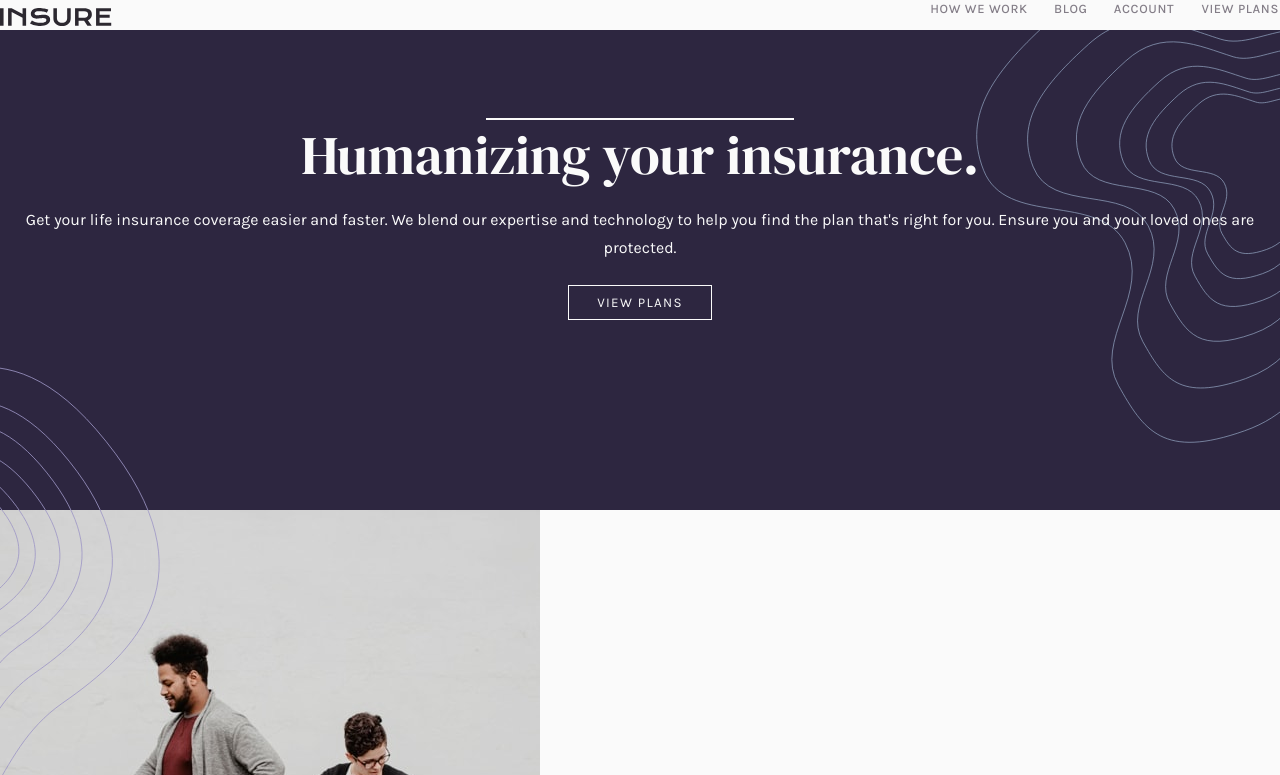
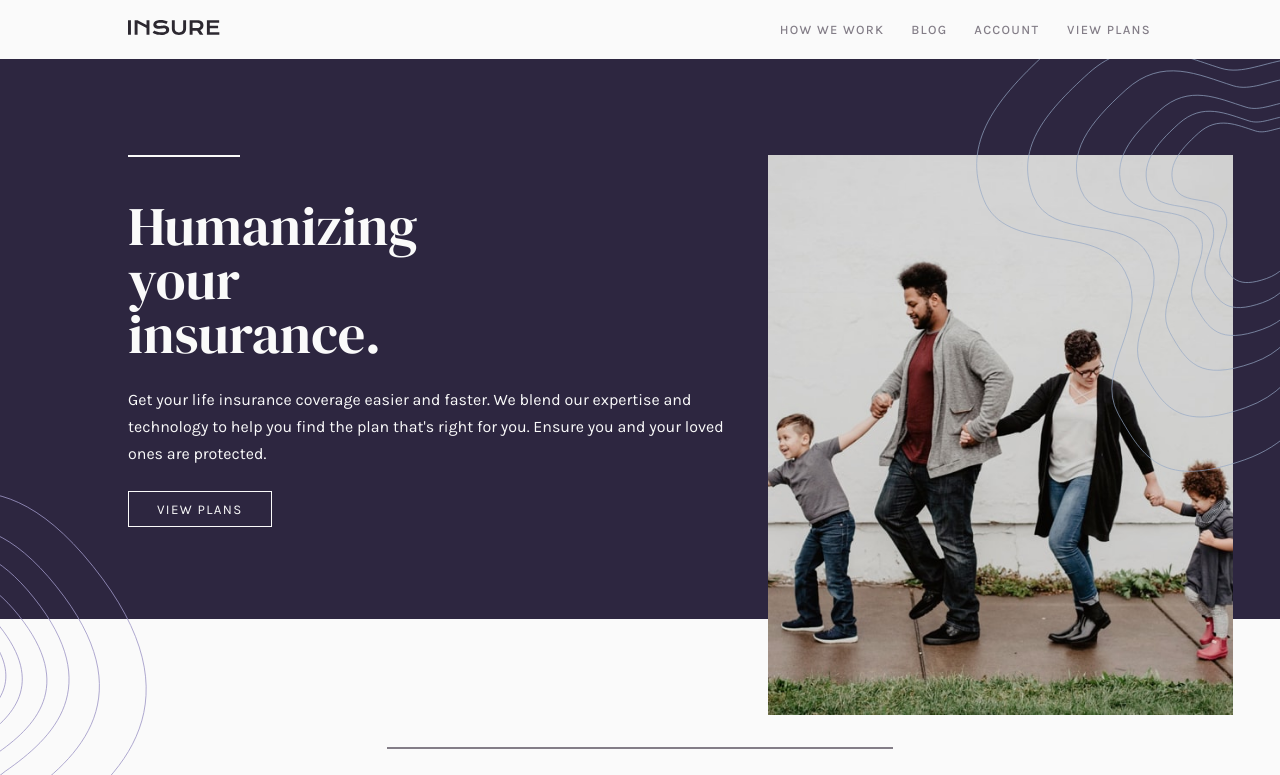
Before and after one commit to o-ashour/insure-landing-page, a website built with Parcel: page src/index.html in a window 1280 px wide. Shown: the top 775 px of the page. Built offline with nearby package versions, Linux system fonts and the light colour scheme.

Commit message:
fixed up nav and intro desktop

```diff
--- a/src/index.html
+++ b/src/index.html
@@ -27,14 +27,14 @@
   <div class="intro">
     <img class="hero-img-mobile" src="./images/image-intro-mobile.jpg" alt="Family walking together">
     <div class="plans">
-      <hr>
+      <div class="clear-fix"><hr></div>
       <h1>Humanizing your insurance.</h1>
       <p>Get your life insurance coverage easier and faster. We blend our expertise and technology to help you find the plan that's right for you. Ensure you and your loved ones are protected.</p>
       <a href="#"><button>VIEW PLANS</button></a>
     </div>
     <img class="hero-img-desktop" src="./images/image-intro-desktop.jpg" alt="Family walking together">
+  </div>
 
-  </div>
   <section class="pitch">
     <hr>
     <h2>We're different</h2>
--- a/src/scss/main.scss
+++ b/src/scss/main.scss
@@ -27,10 +27,6 @@ h6 {
 }
 
 header {
-  // display: flex;
-  // justify-content: space-between;
-  // align-items: center;
-  // margin: 1.5em;
   position: relative;
 
   .clearfix::after {
@@ -40,34 +36,27 @@ header {
   }
 
   .mobile-head {
-    // display: flex;
-    // align-items: center ;
     padding: 1.25em 1.5em;
   }
 
   .logo {
     display: inline-block;
     padding-top: 0.5em;
-    // position: relative;
-    // top: 0.5em;
   }
+
   .nav-menu-icon {
-    // display: inline;
     float: right;
     cursor: pointer;
-    // background-color: blue;
   }
 
   nav {
     display: none;
-    // height: 37em;
     width: 100%;
     position: absolute;
     background: $neutral-1 url(../images/bg-pattern-mobile-nav.svg) bottom no-repeat;
     z-index: 1;
     background-size: 100%;
     padding: 3em 1.75em;
-    // transition: 0.7s;
 
     ul {
       text-align: center;
@@ -111,19 +100,25 @@ header {
   .plans {
     min-height: 30em;
     position: relative;
-    background: $primary-1;
-    background-image: url(../images/bg-pattern-intro-left-mobile.svg);
-    background-position: left top;
-    background-repeat: no-repeat;
+    background: $primary-1 url(../images/bg-pattern-intro-left-mobile.svg) left top no-repeat;
     color: $neutral-3;
     padding: 5em 1.4em 4em 1.4em;
     text-align: center;
   }
 
+  .plans::after {
+    content: '';
+    background: url(../images/bg-pattern-intro-right-mobile.svg) no-repeat right 20.8em;
+    position: absolute;
+    width: 100%;
+    height: 42em;
+    top: 0;
+    right: 0;
+  }
+
   hr {
     display: none;
     border: 0.01em solid $neutral-3;
-    // border-width: 1em;
   }
 
   h1 {
@@ -135,16 +130,6 @@ header {
   p {
     margin: 1.5em 0;
     line-height: 1.7;
-  }
-
-  .plans::after {
-    content: '';
-    background: url(../images/bg-pattern-intro-right-mobile.svg) no-repeat right 20.8em;
-    position: absolute;
-    width: 100%;
-    height: 42em;
-    top: 0;
-    right: 0;
   }
 }
 
@@ -250,12 +235,23 @@ footer {
 
 @media (min-width: 900px) {
 
+  body {
+    overflow-x: hidden;
+  }
+
   header {
     position: static;
     display: flex;
     justify-content: space-between;
+    align-items: center;
+    padding: 1.25em 8em;
 
     .mobile-head {
+      padding: 0;
+    }
+
+    .logo {
+      width: 5.75em;
       padding: 0;
     }
 
@@ -272,7 +268,7 @@ footer {
 
       ul {
         font-size: 0.8rem;
-        letter-spacing: 0.05em;
+        letter-spacing: 0.1em;
       }
 
       li {
@@ -289,17 +285,28 @@ footer {
   }
 
   .intro {
+    background-color: $primary-1;
+    // background-image: url(../images/bg-pattern-intro-right-desktop.svg);
+    // background-position: right top;
+    // background-repeat: no-repeat;
+    // background-size: 19em;
+    position: relative;
+    display: flex;
+    justify-content: space-between;
+    height: 35em;
+
     .plans {
-      background-image: url(../images/bg-pattern-intro-right-desktop.svg);
-      background-position: right top;
-      background-repeat: no-repeat;
-      background-size: 19em;
+      background: none;
+      text-align: left;
+      padding: 6em 2em 4em 8em;
+      width: 60%;
     }
 
     .plans::after {
       background: url(../images/bg-pattern-intro-left-desktop.svg) no-repeat left;
       background-size: 10em;
-      top: 13em;
+      top: 19em;
+      left: -0.8em;
     }
 
     .hero-img-mobile {
@@ -307,16 +314,43 @@ footer {
     }
 
     hr {
-      width: 25%;
+      width: 7em;
       display: block;
+      float: left;
+      margin: 0;
     }
 
     h1 {
       font-size: 3.4rem;
+      padding-right: 6em;
+      margin-top: 0.8em;
     }
 
     .hero-img-desktop {
       display: block;
+      // position: absolute;
+      // width: 24em;
+      height: 100%;
+      width: 50%;
+      // top: 0;
+      // right: 0;
+      object-fit: cover;
+      object-position: center;
+      margin-top: 6em;
+      margin-right: 8em;
     }
   }
+
+  .intro::before {
+    content: '';
+    position: absolute;
+    width: 100%;
+    height: 35em;
+    background-image: url(../images/bg-pattern-intro-right-desktop.svg);
+    background-position: right top;
+    background-repeat: no-repeat;
+    background-size: 19em;
+    // background: yellow;
+    z-index: 2;
+  }
 }
```
Also changed, not shown: dist/index.html, 5 other files.
